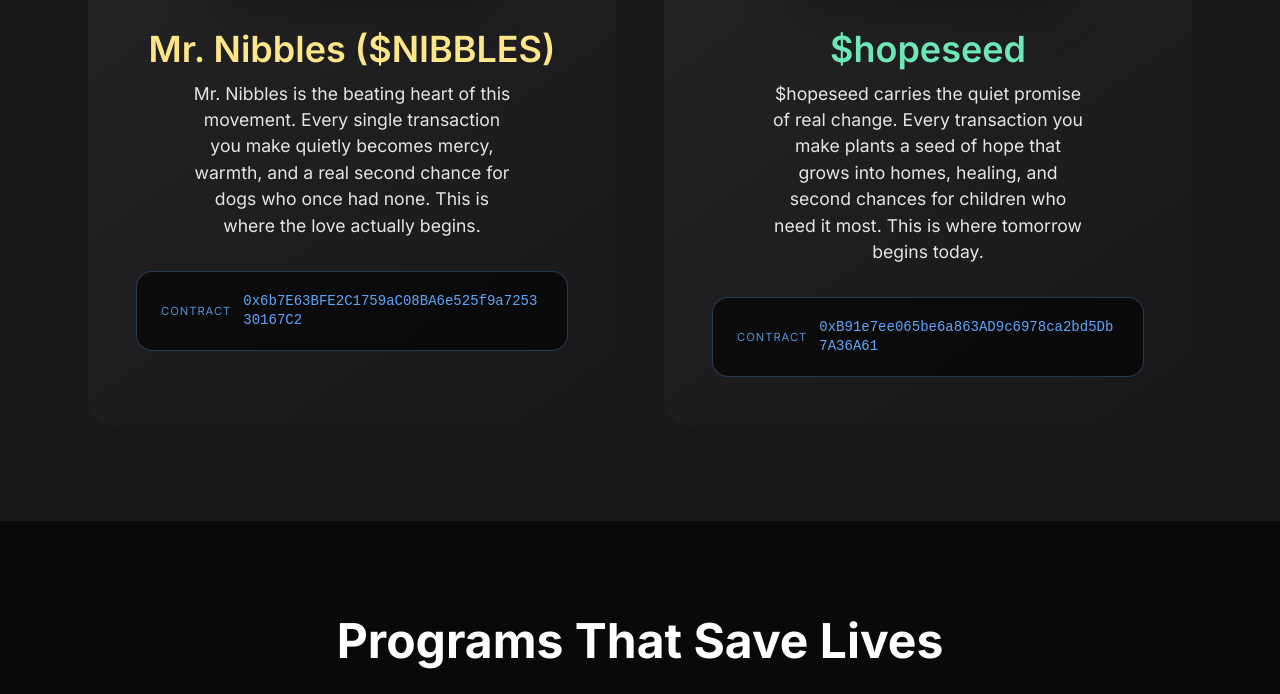
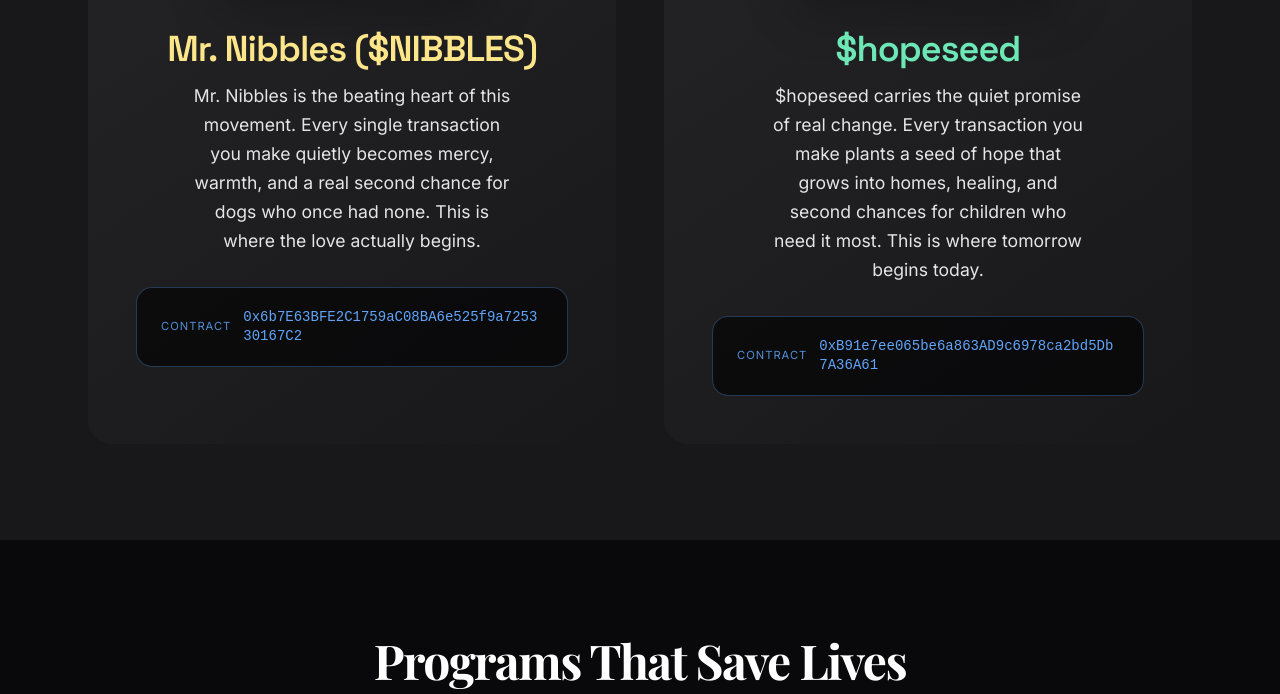
Before and after one commit to ShibaHumanityhub/frontend-shibahumanityhub, a plain HTML site: page index.html in a window 1280 px wide. Shown: the part 1925-2619 px from the top of the page. Drawn offline with nearby package versions, Linux system fonts and the light colour scheme; animation ran at ten frames a second.

Commit message:
Update index.html

```diff
--- a/index.html
+++ b/index.html
@@ -12,8 +12,10 @@
   body {
     font-family: 'Inter', system-ui, sans-serif;
     overflow-x: hidden;
+    line-height: 1.7; /* warmer, more human, easier to read */
   }
 
+  /* HERO TITLE - kept exactly as is (already perfect) */
   .hero-title {
     font-family: 'Space Grotesk', sans-serif;
     font-weight: 700;
@@ -24,6 +26,22 @@
     font-size: clamp(2.8rem, 9vw, 9rem);
   }
   @keyframes titlePulse { 0%, 100% { opacity: 1; } 50% { opacity: 0.96; } }
+
+  /* MAIN SECTION HEADINGS - now luxurious + heartfelt */
+  h2 {
+    font-family: 'Playfair Display', serif;
+    font-weight: 700;
+    letter-spacing: -1.5px;
+    line-height: 1.15;
+  }
+
+  /* TOKEN & PROGRAM CARD TITLES - premium modern punch */
+  h3,
+  .text-4xl.font-semibold {
+    font-family: 'Space Grotesk', sans-serif;
+    font-weight: 600;
+    letter-spacing: -1px;
+  }
 
   .hero-bg {
     background: linear-gradient(135deg, #0a1729, #1a3a4a, #c89f3f, #e88a9e);
@@ -83,6 +101,7 @@
   @media (max-width: 320px) {
     .hero-title { letter-spacing: -2.1px; font-size: clamp(2rem, 7.5vw, 3.6rem); }
   }
+
   /* === PREMIUM TOKEN CARDS - HIGH-END GLOW & COLOR FREQUENCY === */
   .token-card {
     transition: all 0.6s cubic-bezier(0.4, 0, 0.2, 1);
@@ -139,10 +158,10 @@
     50% { opacity: 1; }
   }
 
-/* Heartfelt token description styling */
+  /* TOKEN DESCRIPTION - warmer & more heartfelt */
   .token-description {
     font-size: 1.1rem;
-  line-height: 1.5;
+    line-height: 1.65;
     color: #e5e5e5;
     font-weight: 400;
   }
```
Lines whose indentation alone changed are shown as unchanged.
